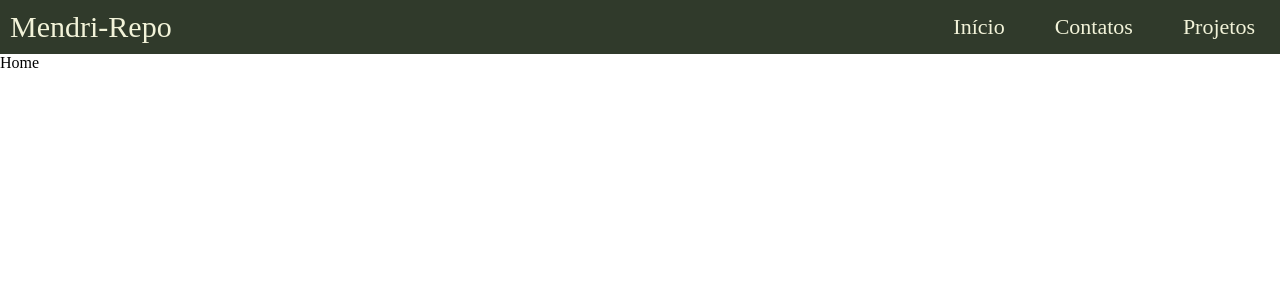
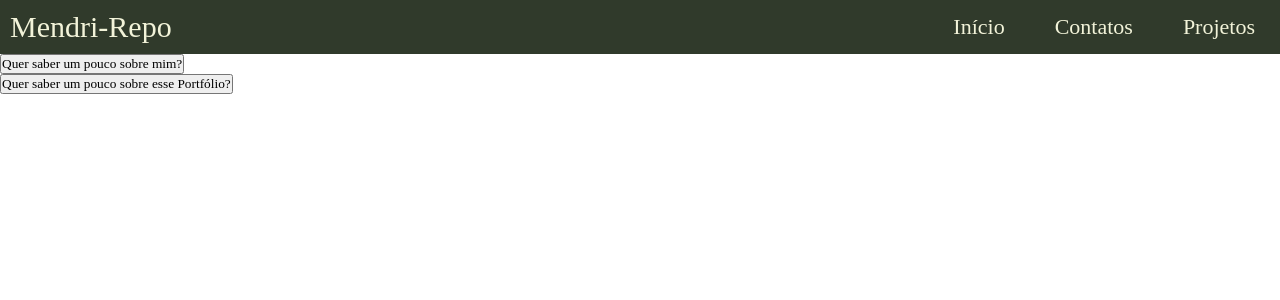
Before and after one commit to Mendri/portfolio-marcal, a React (Create React App) app: page / in a window 1280 px wide. Shown: the top 300 px of the page. Built offline with nearby package versions, Linux system fonts and the light colour scheme.

Commit message:
Fazendo o redux funcionar e adicionando placeholders para o home

```diff
--- a/package.json
+++ b/package.json
@@ -50,6 +50,7 @@
     "eslint-plugin-import": "^2.26.0",
     "eslint-plugin-n": "^15.2.2",
     "eslint-plugin-promise": "^6.0.0",
-    "eslint-plugin-react": "^7.30.0"
+    "eslint-plugin-react": "^7.30.0",
+    "redux-devtools-extension": "^2.13.9"
   }
 }
--- a/public/index.html
+++ b/public/index.html
@@ -6,9 +6,9 @@
     <meta name="theme-color" content="#000000" />
     <meta
       name="description"
-      content="Portifólio Pessoal"
+      content="Portfólio Pessoal"
     />
-    <title>Portifólio: Marçal</title>
+    <title>Portfólio: Marçal</title>
   </head>
   <body>
     <noscript>You need to enable JavaScript to run this app.</noscript>
--- a/src/index.jsx
+++ b/src/index.jsx
@@ -1,6 +1,8 @@
 import React from 'react'
 import ReactDOM from 'react-dom/client'
 import { BrowserRouter } from 'react-router-dom'
+import { Provider } from 'react-redux'
+import store from './redux/store'
 import App from './App'
 import reportWebVitals from './reportWebVitals'
 
@@ -8,7 +10,9 @@ const root = ReactDOM.createRoot(document.getElementById('root'))
 root.render(
   <React.StrictMode>
     <BrowserRouter basename={process.env.PUBLIC_URL}>
-      <App />
+      <Provider store={store}>
+        <App />
+      </Provider>
     </BrowserRouter>
   </React.StrictMode>
 )
--- a/src/pages/Home.jsx
+++ b/src/pages/Home.jsx
@@ -1,14 +1,54 @@
 import React from 'react'
+import { connect } from 'react-redux'
+import PropTypes from 'prop-types'
 
+import { aboutPortfolio, aboutMe } from '../redux/actions'
 import Header from '../components/Header'
 
-function Home () {
-  return (
-    <div>
-      <Header />
-      Home
-    </div>
-  )
+class Home extends React.Component {
+  render () {
+    const { aboutMeState, aboutPortfolioState, aboutMeDispatch, aboutPortfolioDispatch } = this.props
+    return (
+      <div>
+        <Header />
+        <div id='about-me'>
+          <button type='button' onClick={ () => aboutMeDispatch() }>Quer saber um pouco sobre mim?</button>
+          {
+            aboutMeState &&
+            (
+              <div>Sou gostoso</div>
+            )
+          }
+        </div>
+        <div id='about-portfolio'>
+        <button type='button' onClick={ () => aboutPortfolioDispatch() }>Quer saber um pouco sobre esse Portfólio?</button>
+          {
+            aboutPortfolioState &&
+            (
+              <div>Esse Portfólio também é gostoso</div>
+            )
+          }
+        </div>
+      </div>
+    )
+  }
 }
 
-export default Home
+const mapStateToProps = state => ({
+  aboutMeState: state.homeReducer.aboutMe,
+  aboutPortfolioState: state.homeReducer.aboutPortfolio
+})
+
+const mapDispatchToProps = (dispatch) => ({
+  aboutMeDispatch: (state) => dispatch(aboutMe(state)),
+  aboutPortfolioDispatch: (state) => dispatch(aboutPortfolio(state))
+})
+
+Home.propTypes = {
+  aboutMeState: PropTypes.bool,
+  aboutPortfolioState: PropTypes.bool,
+  aboutMeDispatch: PropTypes.func,
+  aboutPortfolioDispatch: PropTypes.func
+}
+
+export default connect(mapStateToProps, mapDispatchToProps)(Home)
--- a/src/redux/reducers/homeReducer.js
+++ b/src/redux/reducers/homeReducer.js
@@ -1,10 +1,10 @@
 const INITIAL_STATE = {
-  aboutMe: true,
-  aboutPortfolio: true
+  aboutMe: false,
+  aboutPortfolio: false
 }
 
 function homeReducer (state = INITIAL_STATE, action) {
-  switch (action) {
+  switch (action.type) {
     case 'ABOUT_ME':
       return {
         ...state,
--- a/src/redux/store/index.js
+++ b/src/redux/store/index.js
@@ -1,7 +1,8 @@
 import { createStore } from 'redux'
-import { composeWithDevTools } from 'redux-devtools-extensions'
+import { composeWithDevTools } from 'redux-devtools-extension'
+
 import rootReducer from '../reducers'
 
-const store = createStore(rootReducer, composeWithDevTools)
+const store = createStore(rootReducer, composeWithDevTools())
 
 export default store
```
Also changed, not shown: 1 other file (tests, documents, lock files or other folders).
